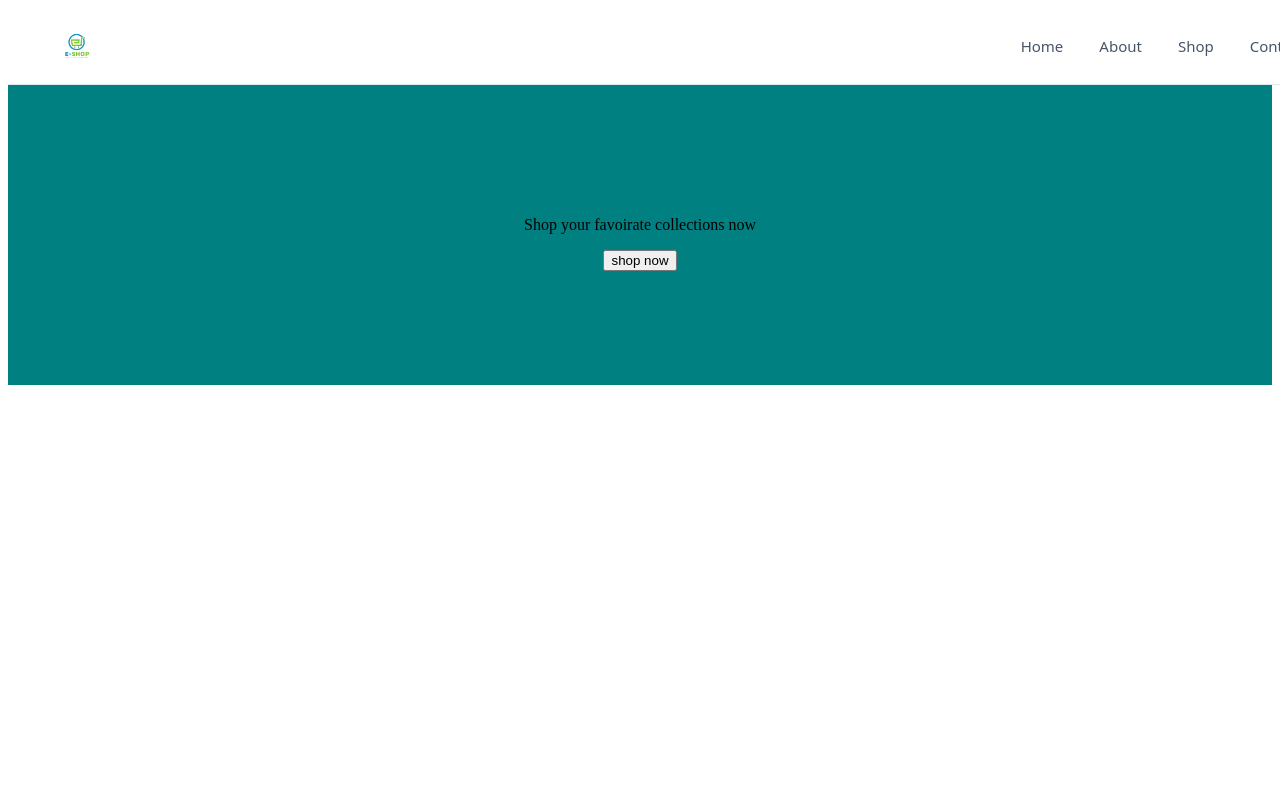
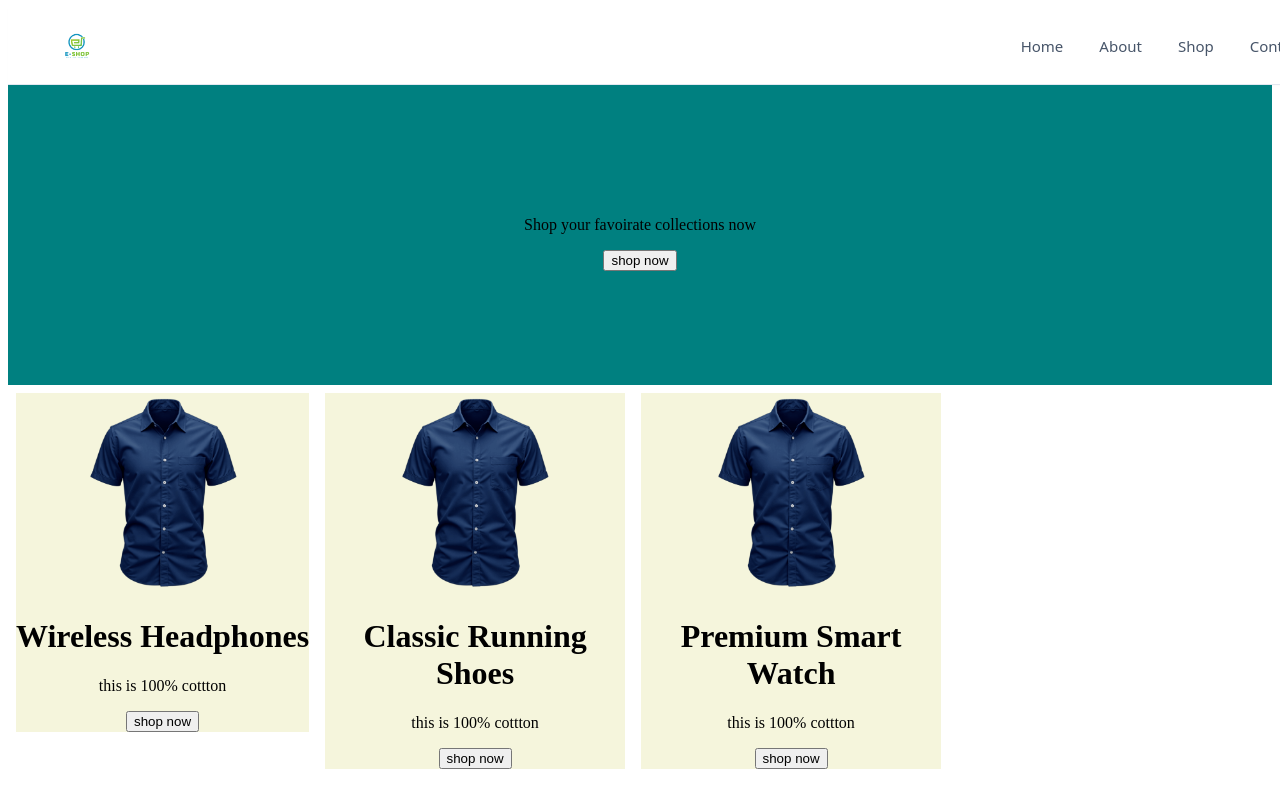
Before and after one commit to ajithyaasaf/React-learn, a React (Vite) app in the folder Ecommerce-practice/Ecommerce-practice/: page / in a window 1280 px wide. Shown: the top 800 px of the page. Built offline with nearby package versions, Linux system fonts and the light colour scheme.

Commit message:
code changes

```diff
--- a/Ecommerce-practice/Ecommerce-practice/src/App.jsx
+++ b/Ecommerce-practice/Ecommerce-practice/src/App.jsx
@@ -15,7 +15,7 @@ function App() {
 
       <Navbar />
       <Hero />
-      <Categories prod={products} />
+      <Categories prod={products} available={true} />
     </>
   )
 }
```
